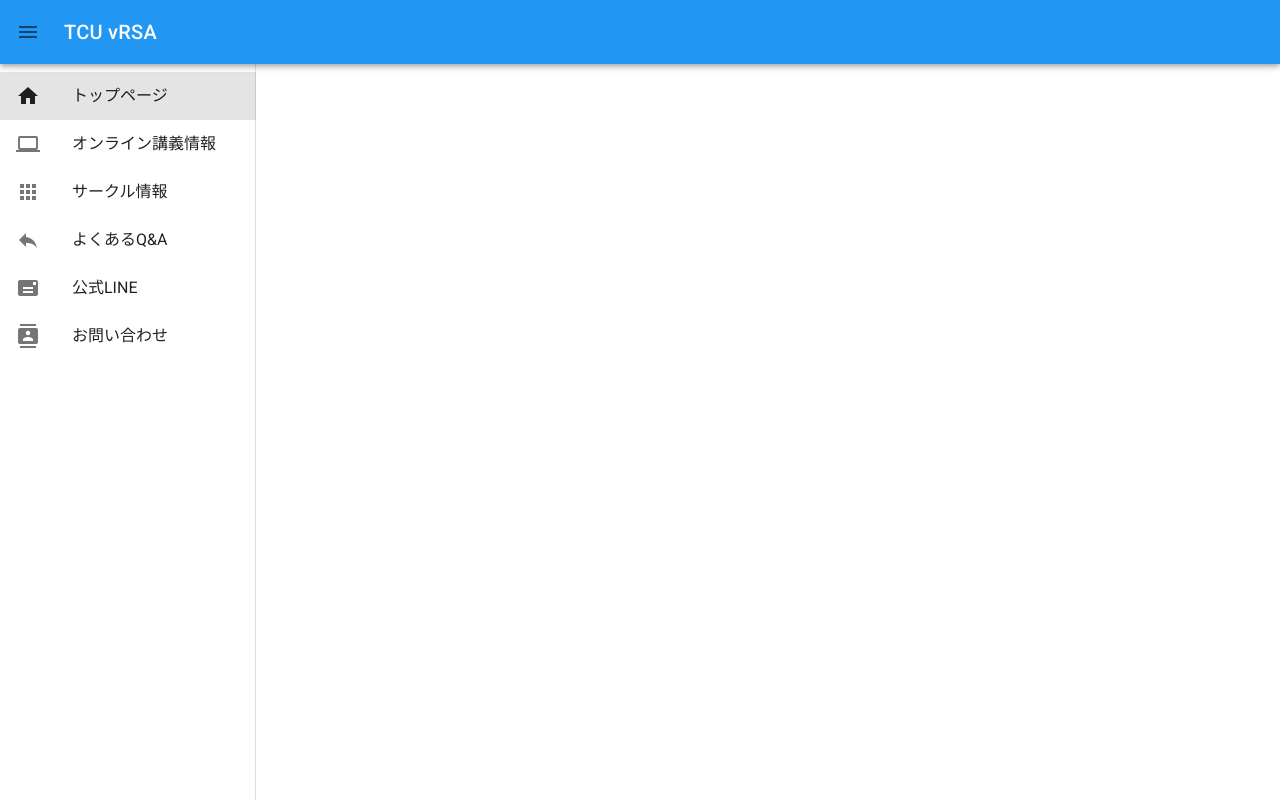
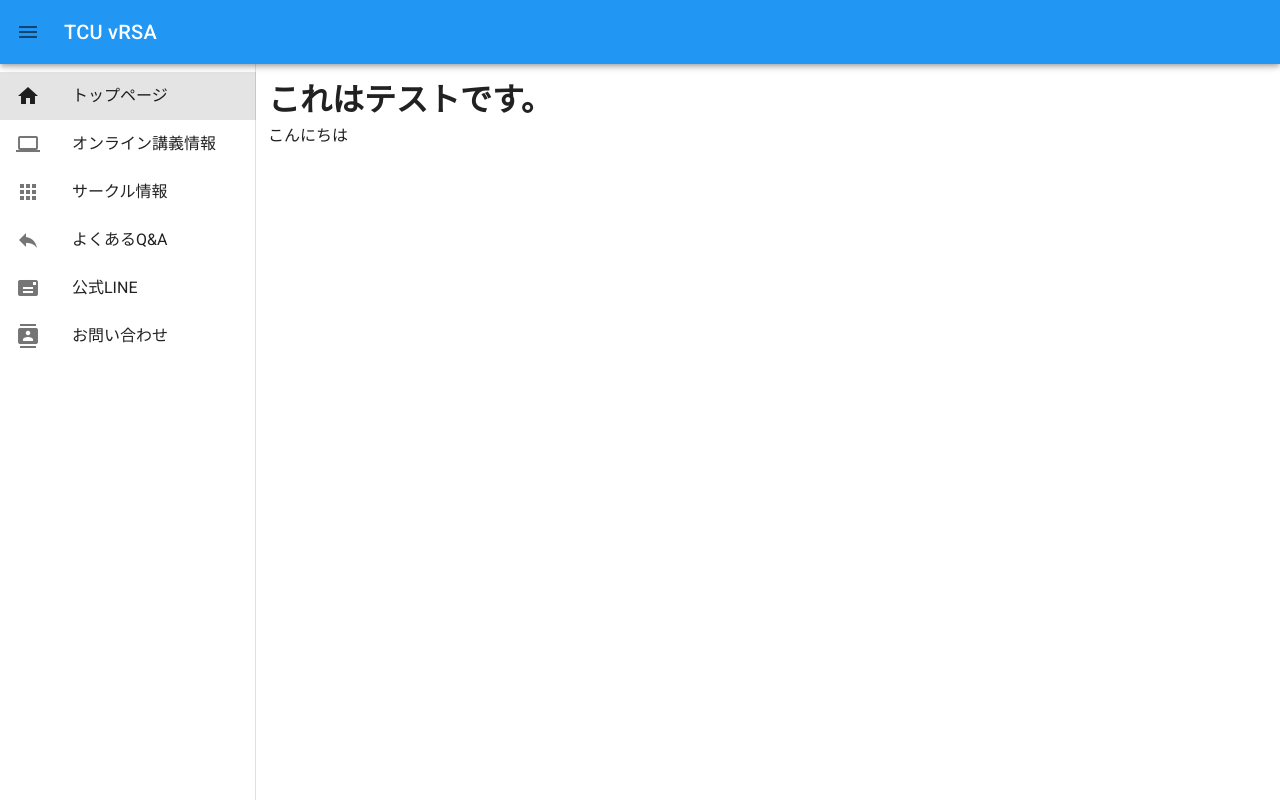
Before and after one commit to TCU-vRSA/vrsa-web, a Nuxt app: page / in a window 1280 px wide. Built offline with nearby package versions, Linux system fonts and the light colour scheme.

Commit message:
[add]基本デザイン完成

```diff
--- a/layouts/default.vue
+++ b/layouts/default.vue
@@ -16,6 +16,13 @@
         </v-list-item>
       </v-list>
     </v-navigation-drawer>
+
+    <!-- 内容 -->
+    <v-content>
+      <v-container>
+        <nuxt />
+      </v-container>
+    </v-content>
   </v-app>
 </template>
 
--- a/pages/index.vue
+++ b/pages/index.vue
@@ -1,5 +1,6 @@
 <template>
   <div class="index">
+    <h1>これはテストです。</h1>
     <p>こんにちは</p>
   </div>
 </template>
```
